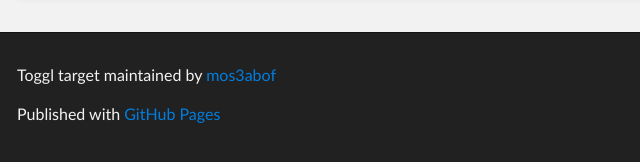
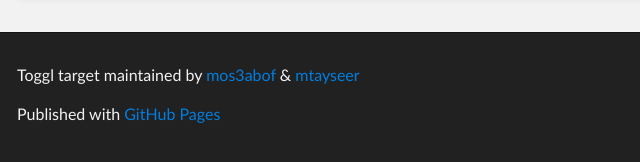
Before and after one commit to mos3abof/toggl_target, a plain HTML site: page index.html in a window 1280 px wide. Shown: the part 1881-2043 px from the top of the page, 303-943 px from the left. Drawn offline with Linux system fonts and the light colour scheme.

Commit message:
Added MTayseer as collaborator

```diff
--- a/index.html
+++ b/index.html
@@ -131,7 +131,7 @@ along with this program.  If not, see &lt;http://www.gnu.org/licenses/&gt;.
     <!-- FOOTER  -->
     <div id="footer_wrap" class="outer">
       <footer class="inner">
-        <p class="copyright">Toggl target maintained by <a href="https://github.com/mos3abof">mos3abof</a></p>
+        <p class="copyright">Toggl target maintained by <a href="https://github.com/mos3abof">mos3abof</a> & <a href="https://github.com/mtayseer">mtayseer</a></p>
         <p>Published with <a href="http://pages.github.com">GitHub Pages</a></p>
       </footer>
     </div>
```
